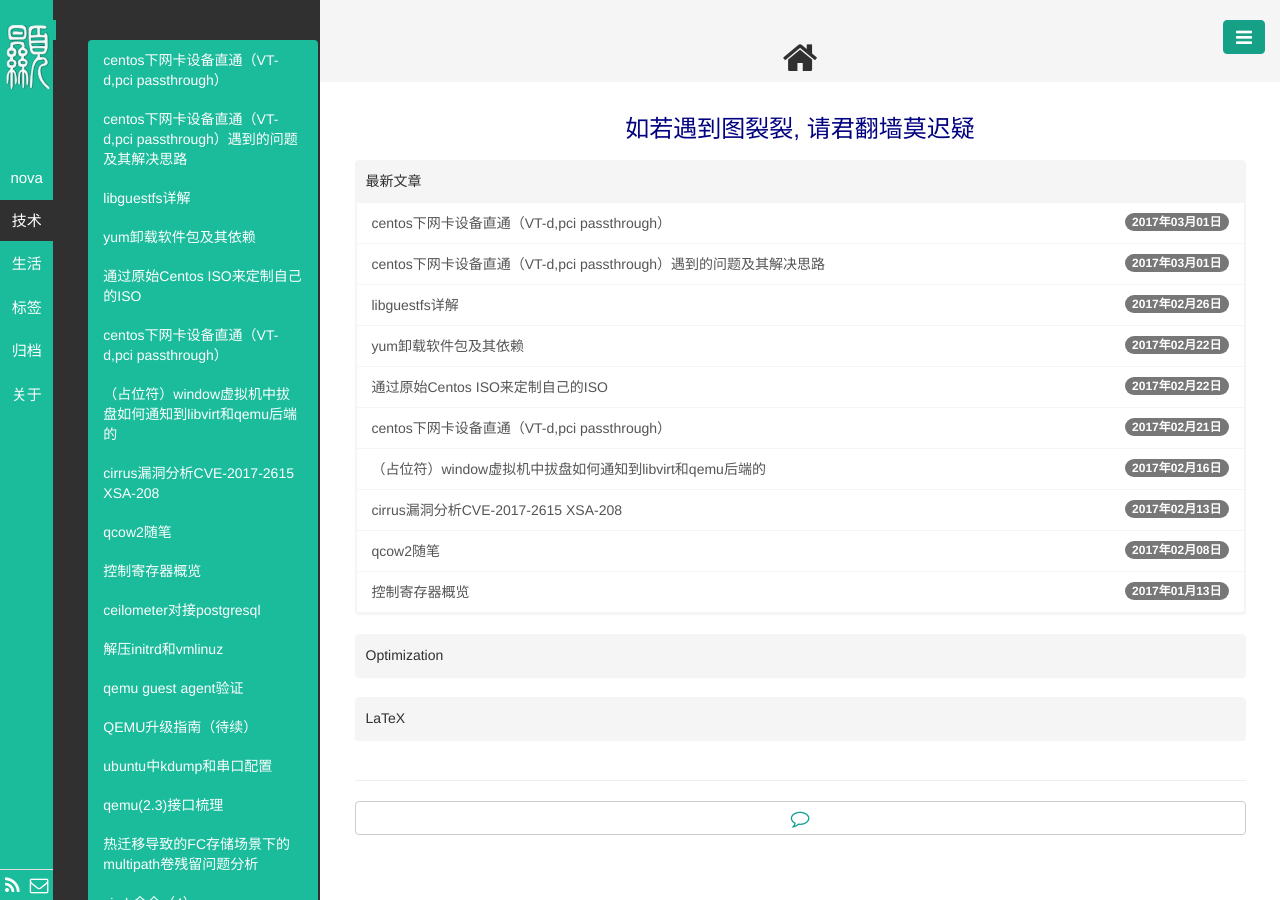
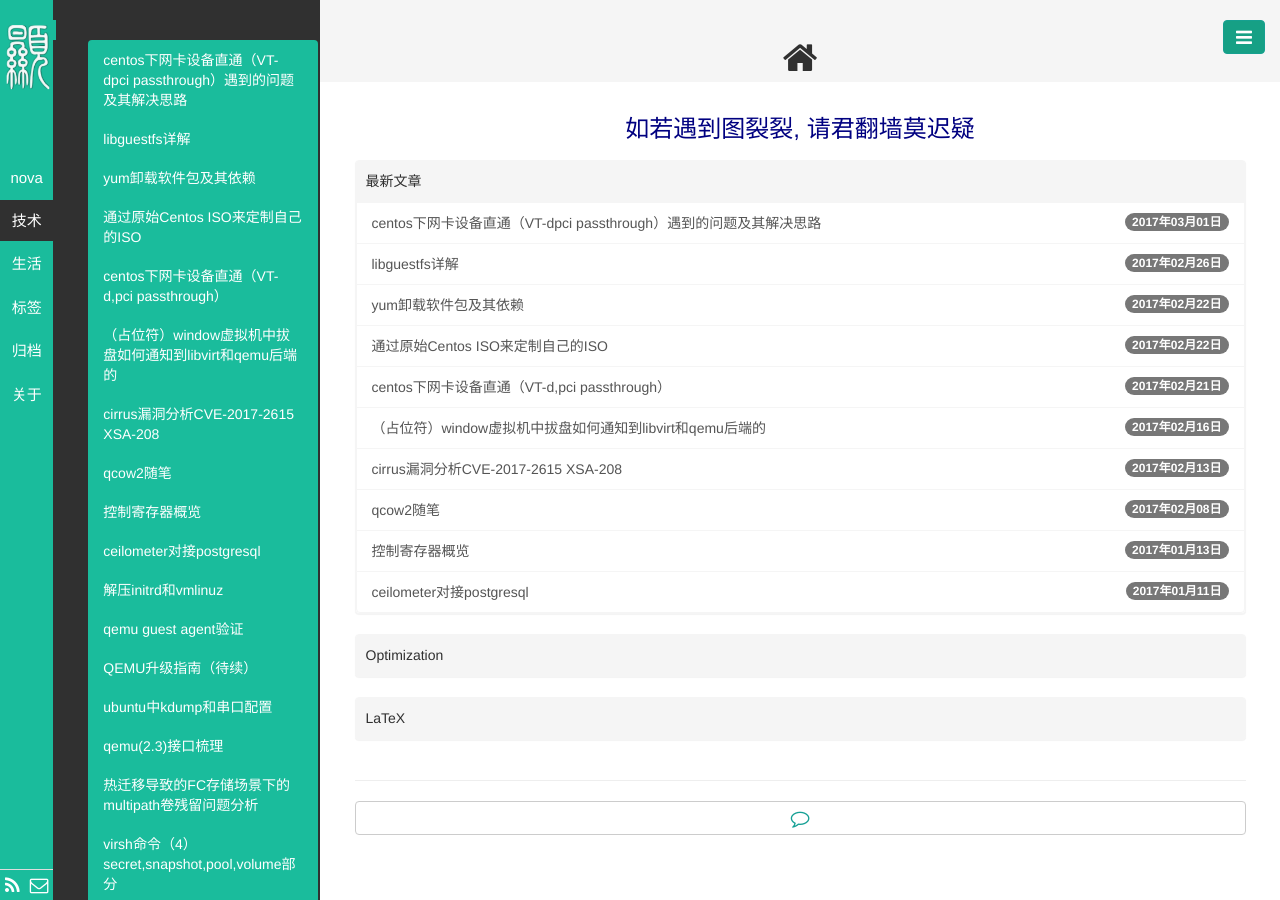
Before and after one commit to byHAN/byhan.github.io, a Jekyll site: the page built from index.html, in a window 1280 px wide. Built offline with Jekyll 4.4.1, drawn with Linux system fonts in a browser that asks for light colours; the list of posts is cut into pages by our own code; some of the changed text lies outside the part shown.

Commit message:
Signed-off-by: byhan <10821712@qq.com>

```diff
--- a/_posts/技术/2017-03-01-pci ASSIGNMENT problem solve.md
+++ b/_posts/技术/2017-03-01-pci ASSIGNMENT problem solve.md
@@ -1,6 +1,6 @@
 ---
 layout: post
-title: centos下网卡设备直通（VT-d,pci passthrough）遇到的问题及其解决思路
+title: centos下网卡设备直通（VT-dpci passthrough）遇到的问题及其解决思路
 category: 技术
 tags:
 keywords:
--- a/_posts/技术/2017-03-1-pci ASSIGNMENT problem solve.md
+++ /dev/null
@@ -1,8 +0,0 @@
----
-layout: post
-title: centos下网卡设备直通（VT-d,pci passthrough）
-category: 技术
-tags:
-keywords:
-description:
----
```
